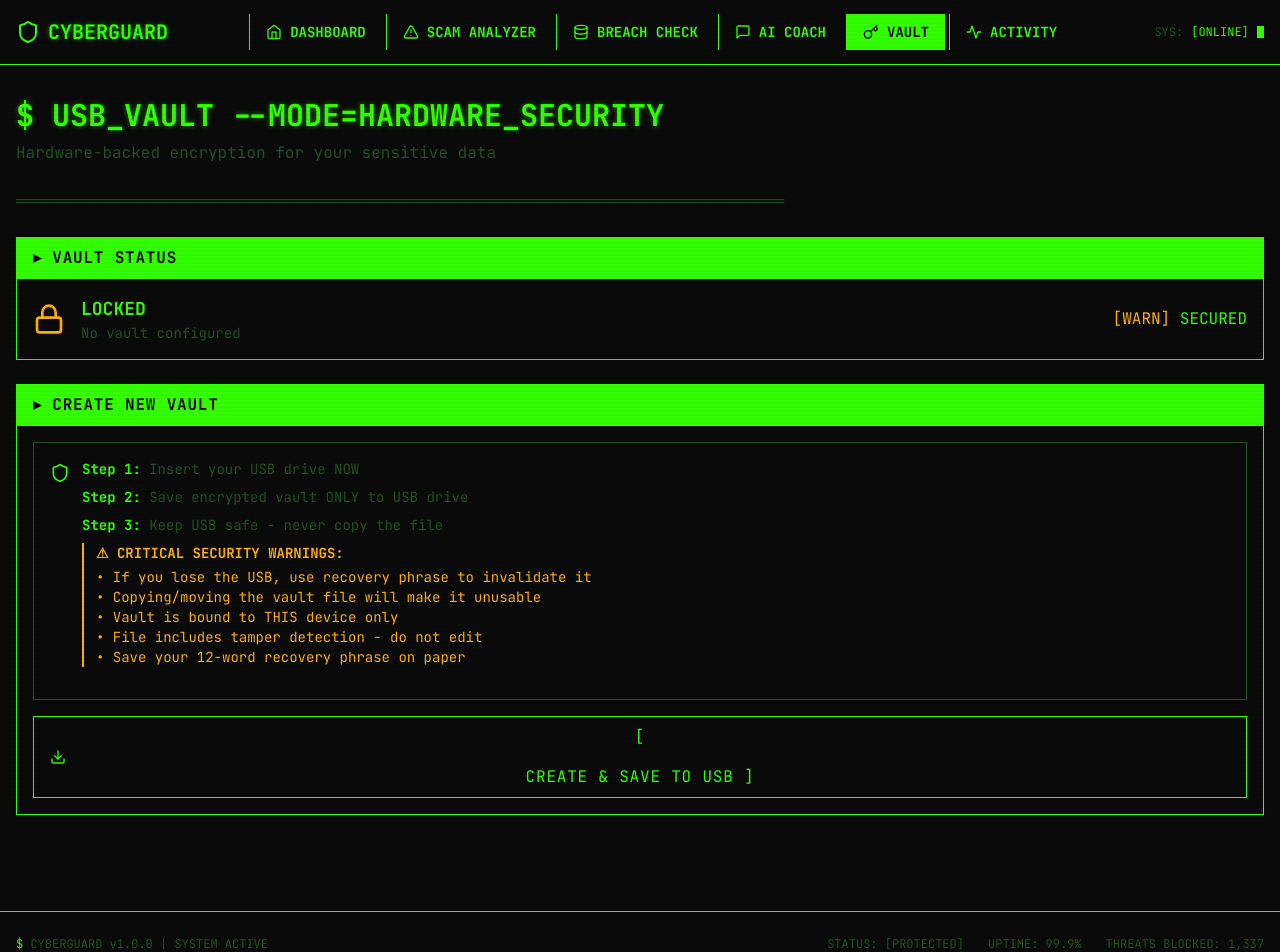
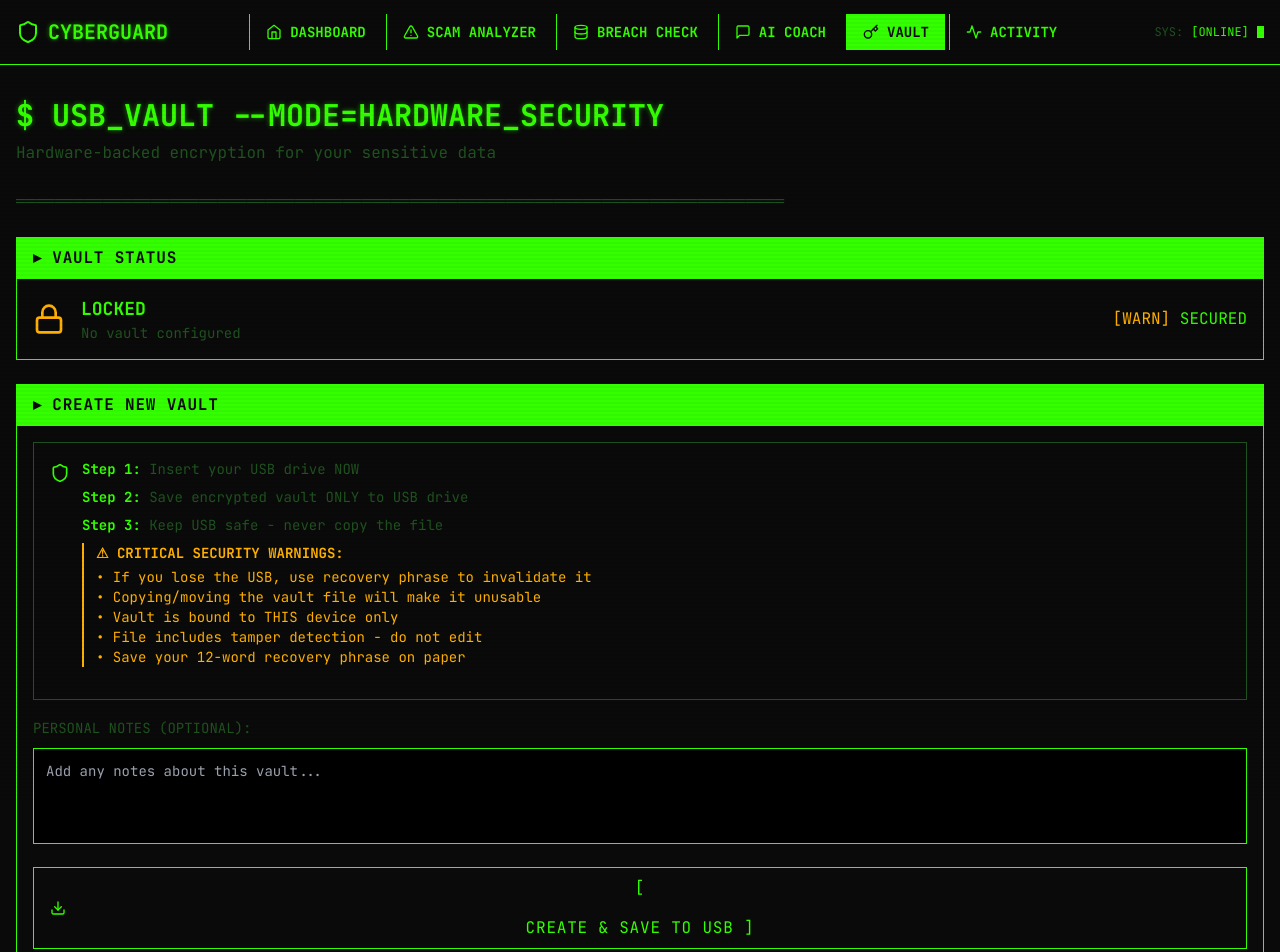
Before and after one commit to ishpreet404/cyberchaukidaar, a React (Vite) app: page /vault in a window 1280 px wide. Shown: the top 952 px of the page. Built offline with nearby package versions, Linux system fonts and the light colour scheme; the HTML template or start-up script is replaced by a standard one.

Commit message:
feat: Add notes field to vault creation and improve update functionality
- Added optional notes textarea when creating vault
- UPDATE VAULT now fetches fresh passwords from extension
- Completely replaces old passwords with current ones
- Displays what will be saved before confirmation

```diff
--- a/src/pages/USBVault.jsx
+++ b/src/pages/USBVault.jsx
@@ -321,7 +321,7 @@ const USBVault = () => {
         deviceId: generateDeviceId(),
         recoveryHash: recoveryHash,
         extensionPasswords: storedPasswords,
-        userNotes: ''
+        userNotes: userNotes
       };
 
       setRecoveryPhrase(newRecoveryPhrase);
@@ -806,6 +806,17 @@ const USBVault = () => {
               </div>
             </div>
 
+            {/* Initial Notes */}
+            <div className="space-y-2">
+              <label className="text-sm text-terminal-muted">PERSONAL NOTES (OPTIONAL):</label>
+              <textarea
+                value={userNotes}
+                onChange={(e) => setUserNotes(e.target.value)}
+                className="w-full h-24 bg-black border border-terminal-green text-terminal-green p-3 font-mono text-sm focus:outline-none focus:border-terminal-green resize-none"
+                placeholder="Add any notes about this vault..."
+              />
+            </div>
+
             <Button
               onClick={createVault}
               disabled={processing}
@@ -1052,7 +1063,15 @@ const USBVault = () => {
                   </>
                 ) : (
                   <>
-                    <Button onClick={() => setIsEditingVault(true)} variant="primary" className="flex-1">
+                    <Button onClick={() => {
+                      // Fetch fresh passwords when entering edit mode
+                      const freshPasswords = getStoredPasswords();
+                      setVaultData({
+                        ...vaultData,
+                        extensionPasswords: freshPasswords
+                      });
+                      setIsEditingVault(true);
+                    }} variant="primary" className="flex-1">
                       <Download className="w-4 h-4 mr-2" />
                       UPDATE VAULT
                     </Button>
```
